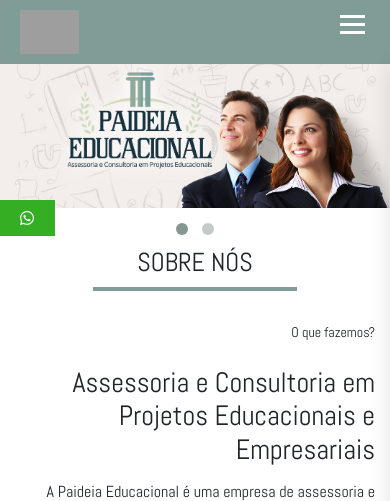
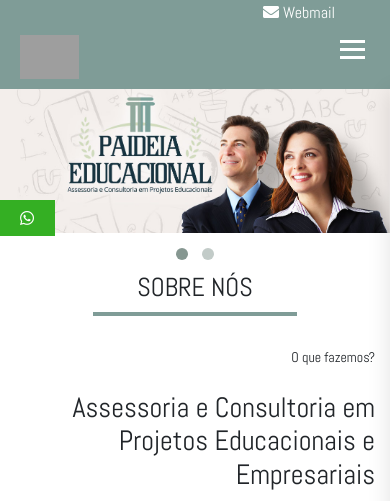
Before and after one commit to bladellano/navbar-scroll-width, a PHP site: page / in a window 390 px wide; the page is wider, and only the part inside the window is pictured. Shown: the top 501 px of that part. Run offline with PHP 8.4, Linux system fonts and the light colour scheme; style sheets or scripts are compiled from the project's sources; some libraries are stand-ins or nearby versions; grey boxes are pictures that could not be loaded.

Commit message:
Adicionando link de webmail

```diff
--- a/assets/css/style.css
+++ b/assets/css/style.css
@@ -332,8 +332,9 @@ body {
     text-align: center;
     font-size:20px;
     font-style: italic;
-    padding: 10px;
+    padding: 8px;
     line-height: 28px;
+    color:var(--cor-color-secundaria);
 }
 #depoimentos h2{
     color: #FFF;
@@ -565,7 +566,21 @@ h3.border-bottom.border-gray{
     padding         : 10px 12px;
     background-color: #FFF;
     border-bottom   : 1px dotted var(--cor-color-principal);
-    border-top      : 6px solid var(--cor-color-principal);
+    /* border-top      : 6px solid var(--cor-color-principal); */
+}
+
+.linha-top{
+    background-color:var(--cor-color-principal);
+    color:#FFF;
+}
+.linha-top a{
+    color:#FFF;
+    margin-right: 40px;
+}
+.linha-top a:before{
+    font-family: "Font Awesome 5 Free";
+    font-weight: 900;
+    content: "\f0e0  ";
 }
 
 @media screen and (max-width:768px) {
--- a/assets/js/main.js
+++ b/assets/js/main.js
@@ -6,7 +6,7 @@
         $('input[name="telefone"]').mask('(00) 00000-0000');
 
         /* Formulário de Contato */
-     /*   $('input[name="nome"]').val('Camilo Pesanha Silva');
+/*        $('input[name="nome"]').val('Camilo Pesanha Silva');
         $('input[name="email"]').val('camilopesanha1988@gmail.com');
         $('input[name="telefone"]').val('(91)98265-0277');
         $('textarea[name="mensagem"]').val(`LoremIpsum360 ° é um gerador on-line falso texto livre. Ele oferece um simulador de texto completo para gerar texto de substituição ou texto alternativo para seus modelos. Possui textos aleatórios diferentes em latim e cirílico para gerar exemplos de textos em diferentes línguas.
--- a/send-mail.php
+++ b/send-mail.php
@@ -54,7 +54,7 @@ $body = '<!DOCTYPE html>
 </body>
 </html>';
 
-// $result = $email->send("bladellano@yahoo.com.br",$_POST['email'],$_POST['nome'],"Formulário de Contato Portal",$body);
+// $result = $email->send("bladellano@gmail.com",$_POST['email'],$_POST['nome'],"Formulário de Contato Portal",$body);
 $result = $email->send("diretor@paideiaeducacional.com",$_POST['email'],$_POST['nome'],"Formulário de Contato Portal",$body);
 
 var_dump($result);
--- a/view/_header.php
+++ b/view/_header.php
@@ -58,6 +58,9 @@
   </div>
 
   <div class="container-fluid">
+    <div class="row linha-top">
+      <div class="col-md-12 text-right"><a href="http://webmail.umbler.com/" target="_blank">Webmail</a></div>
+    </div>
     <div class="row title">
       <div class="col-md-3 text-left">
        <a href="./"><img src="assets/img/logo_2.svg" alt=""></a>
--- a/view/index.php
+++ b/view/index.php
@@ -177,6 +177,7 @@
           <div class="col-md-12">
             <div class="wrap-form text-center">
               <form action="" class="form-contato">
+
                 <input type="text" name="nome" placeholder="NOME">
                 <input type="email" name="email" placeholder="E-MAIL">
                 <input type="text" name="telefone" placeholder="TELEFONE">
```
Also changed, not shown: class/Mail.php (+6 -2 lines).
